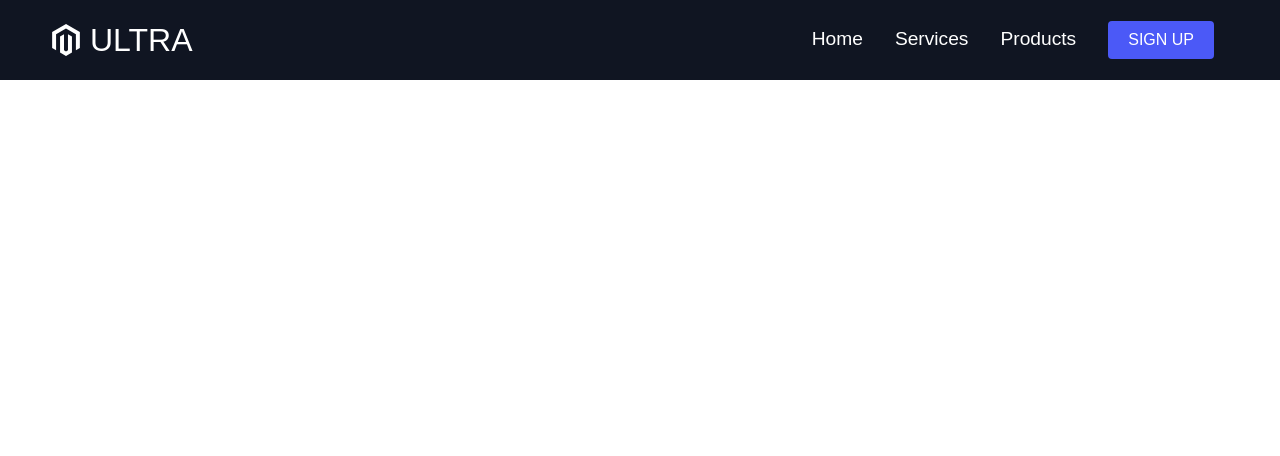
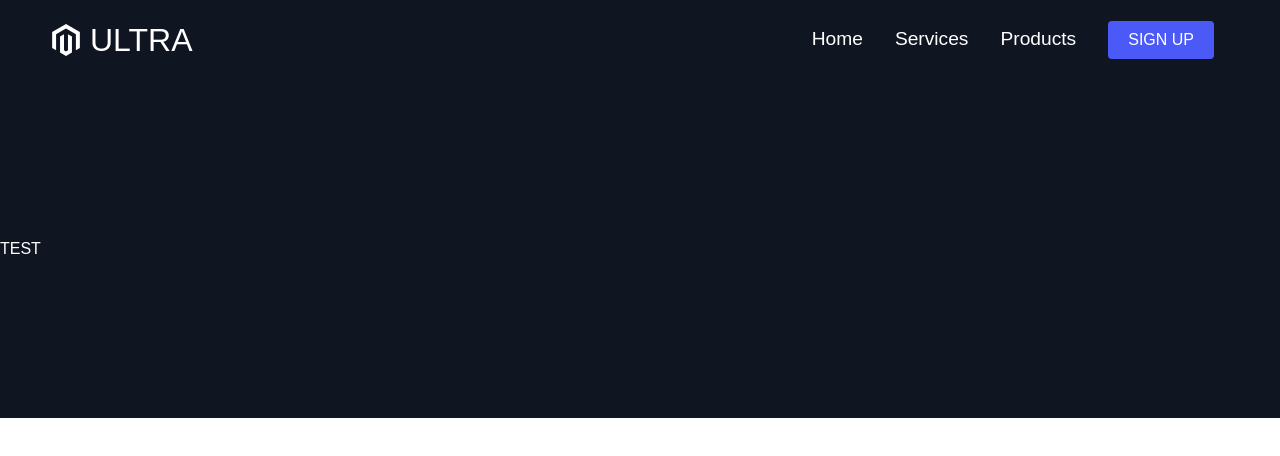
Before and after one commit to BayLadyCoder/landing-page, a React (Create React App) app: page / in a window 1280 px wide. Shown: the top 456 px of the page. Built offline with nearby package versions, Linux system fonts and the light colour scheme.

Commit message:
Add InfoSection styles and create Home page and Data objects for each section

```diff
--- a/src/App.tsx
+++ b/src/App.tsx
@@ -2,12 +2,16 @@ import React from "react";
 import NavBar from "./components/NavBar/";
 import { BrowserRouter as Router, Switch, Route } from "react-router-dom";
 import GlobalStyle from "./globalStyles";
+import Home from "./pages/Home";
 
 function App() {
   return (
     <Router>
       <GlobalStyle />
       <NavBar />
+      <Switch>
+        <Route path="/" exact component={Home} />
+      </Switch>
     </Router>
   );
 }
--- /dev/null
+++ b/src/components/InfoSection/InfoSection.styled.ts
@@ -0,0 +1,14 @@
+import styled from "styled-components";
+import { Container } from "../../globalStyles";
+import { FaMagento } from "react-icons/fa";
+import { Link } from "react-router-dom";
+
+interface InfoSecProps {
+  lightBg: boolean;
+}
+
+export const InfoSec = styled.div<InfoSecProps>`
+  color: #fff;
+  padding: 160px 0;
+  background: ${({ lightBg }) => (lightBg ? "#fff" : "#101522")};
+`;
--- /dev/null
+++ b/src/components/InfoSection/InfoSection.tsx
@@ -0,0 +1,16 @@
+import React from "react";
+import { InfoSec } from "./InfoSection.styled";
+
+interface Props {
+  lightBg: boolean;
+}
+
+const InfoSection: React.FC<Props> = ({ lightBg }) => {
+  return (
+    <>
+      <InfoSec lightBg={lightBg}>TEST</InfoSec>
+    </>
+  );
+};
+
+export default InfoSection;
--- /dev/null
+++ b/src/components/InfoSection/index.ts
@@ -0,0 +1 @@
+export { default } from "./InfoSection";
--- /dev/null
+++ b/src/pages/Data.ts
@@ -0,0 +1,3 @@
+export const homeObjOne = {
+  lightBg: false,
+};
--- /dev/null
+++ b/src/pages/Home.tsx
@@ -0,0 +1,13 @@
+import React from "react";
+import InfoSection from "../components/InfoSection";
+import { homeObjOne } from "./Data";
+
+const Home = () => {
+  return (
+    <>
+      <InfoSection {...homeObjOne} />
+    </>
+  );
+};
+
+export default Home;
```
